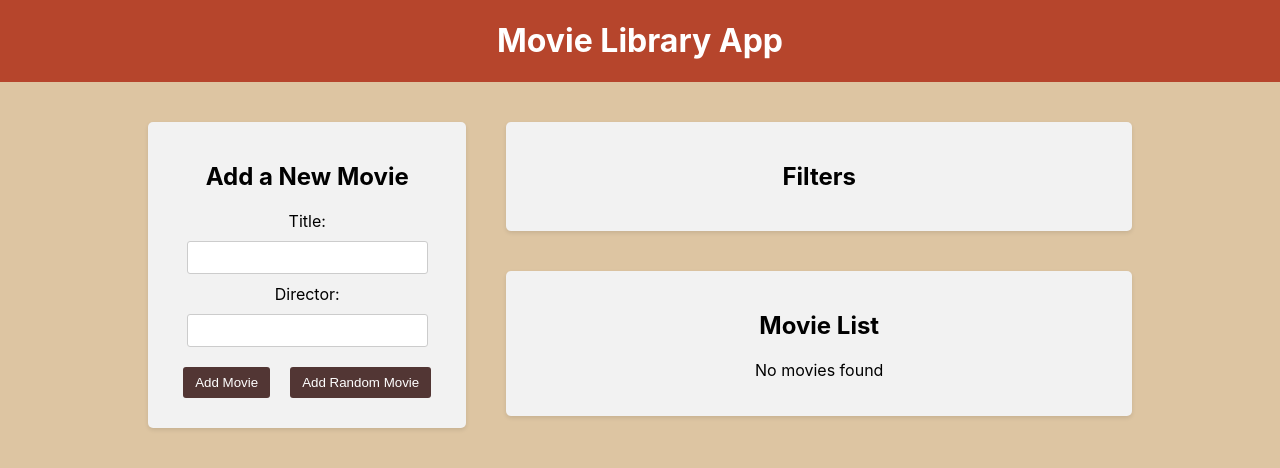
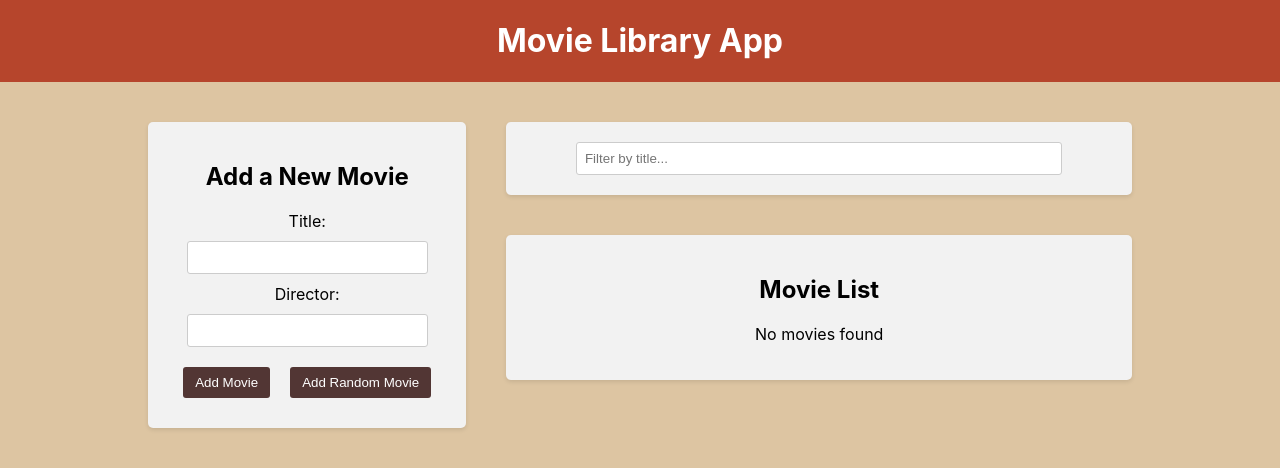
Before and after one commit to romanzollo/movie-library-app, a React (Create React App) app in the folder frontend/: page / in a window 1280 px wide. Shown: the top 468 px of the page. Built offline with nearby package versions, Linux system fonts and the light colour scheme.

Commit message:
Added filterSlice in redux and display of filtered movies in the MovieList component

```diff
--- /dev/null
+++ b/frontend/src/Redux/slices/filterSlice.js
@@ -0,0 +1,30 @@
+// импортируем функцию createSlice для генерации редьюсера и действия к нему
+import { createSlice } from '@reduxjs/toolkit';
+
+// создаем начальное состояние
+const initialState = {
+    title: '',
+};
+
+// создаем саму функцию генератор
+const filterSlice = createSlice({
+    name: 'filter',
+    initialState,
+    reducers: {
+        setTitleFilter: (state, action) => {
+            /* создаем НОВЫЙ объект из текущего состояния т.к. изменять текущее состояние в redux нельзя */
+            return { ...state, title: action.payload };
+
+            /* НО!!! */
+
+            /* в redux-slices менять текущее состояние(state) можно, т.к. эта возможность предоставляется благодаря библиотеке Immer (встроенна в @reduxjs/toolkit) которая внутри формирует новый объект из измененного текущего состояния. return не нужен т.к. Immer отслеживает изменения объекта state */
+            // state.title = action.payload;
+        },
+    },
+});
+
+export const { setTitleFilter } = filterSlice.actions;
+
+export const selectTitleFilter = (state) => state.filter.title;
+
+export default filterSlice.reducer;
--- a/frontend/src/Redux/store.js
+++ b/frontend/src/Redux/store.js
@@ -1,9 +1,11 @@
 import { configureStore } from '@reduxjs/toolkit';
 import moviesReducer from './Movies/reducer';
+import filterReducer from './slices/filterSlice';
 
 const store = configureStore({
     reducer: {
         movies: moviesReducer,
+        filter: filterReducer,
     },
 });
 
--- a/frontend/src/components/Filter/Filter.jsx
+++ b/frontend/src/components/Filter/Filter.jsx
@@ -1,9 +1,28 @@
+import { useDispatch, useSelector } from 'react-redux';
+import {
+    setTitleFilter,
+    selectTitleFilter,
+} from '../../redux/slices/filterSlice';
 import './Filter.css';
 
 const Filter = () => {
+    const titleFilter = useSelector(selectTitleFilter);
+    const dispatch = useDispatch();
+
+    const handleFilterTitleChange = (e) => {
+        dispatch(setTitleFilter(e.target.value));
+    };
+
     return (
         <div className="app-block filter">
-            <h2>Filters</h2>
+            <div className="filter-group">
+                <input
+                    type="text"
+                    placeholder="Filter by title..."
+                    onChange={handleFilterTitleChange}
+                    value={titleFilter}
+                />
+            </div>
         </div>
     );
 };
--- a/frontend/src/components/MovieList/MovieList.jsx
+++ b/frontend/src/components/MovieList/MovieList.jsx
@@ -1,15 +1,24 @@
 import { useSelector, useDispatch } from 'react-redux';
 import { BsBookmarkCheck, BsBookmarkCheckFill } from 'react-icons/bs';
 import { deleteMovie, toggleFavorite } from '../../redux/Movies/actionCreators';
+import { selectTitleFilter } from '../../redux/slices/filterSlice';
 import './MovieList.css';
 
 const MovieList = () => {
     const movies = useSelector((state) => state.movies);
+    const filterTitle = useSelector(selectTitleFilter);
     const dispatch = useDispatch();
 
     const handleDeleteBtn = (id) => {
         dispatch(deleteMovie(id));
     };
+
+    const filteredMovies = movies.filter((movie) => {
+        const matchesTitle = movie.title
+            .toLowerCase()
+            .includes(filterTitle.toLowerCase());
+        return matchesTitle;
+    });
 
     const handleFavoriteMovie = (id) => {
         dispatch(toggleFavorite(id));
@@ -22,7 +31,7 @@ const MovieList = () => {
                 <p>No movies found</p>
             ) : (
                 <ul>
-                    {movies.map((movie, i) => (
+                    {filteredMovies.map((movie, i) => (
                         <li key={movie.id}>
                             {movie.poster ? (
                                 <div className="movie-poster">
```
